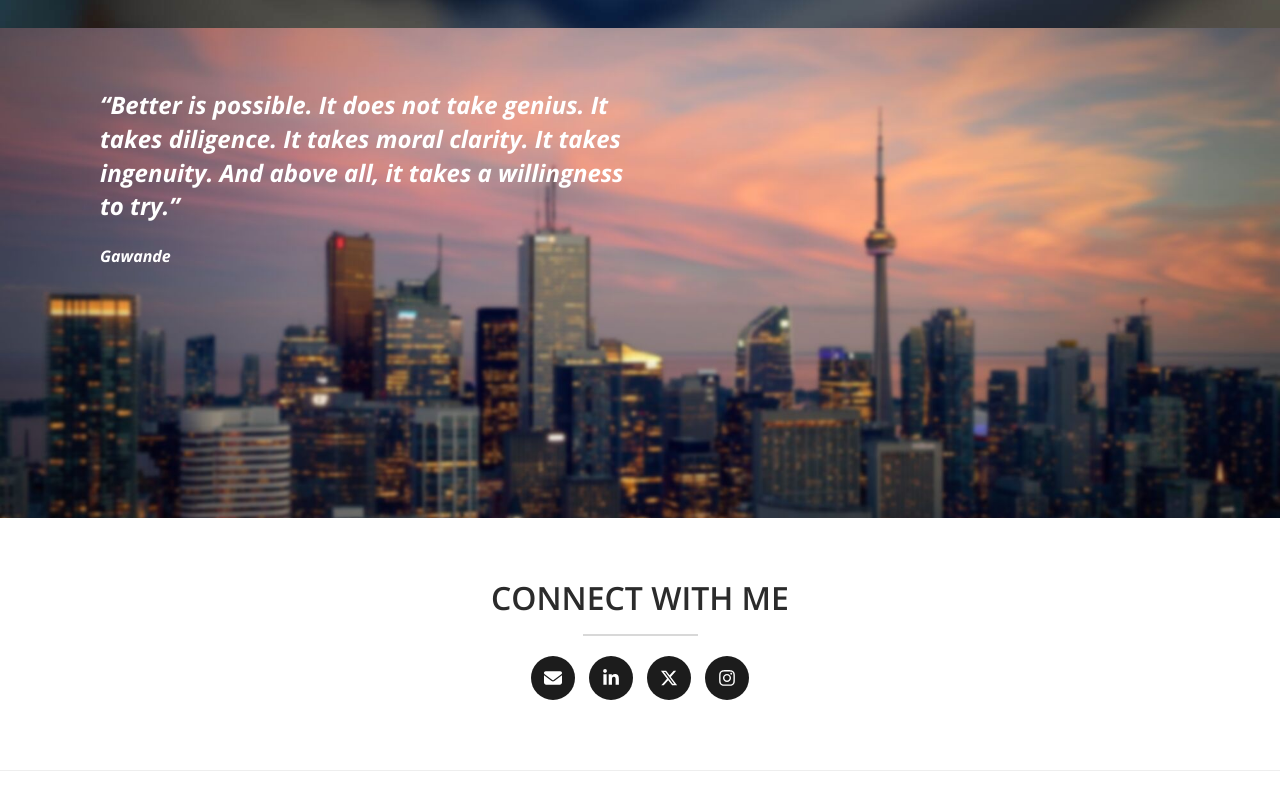
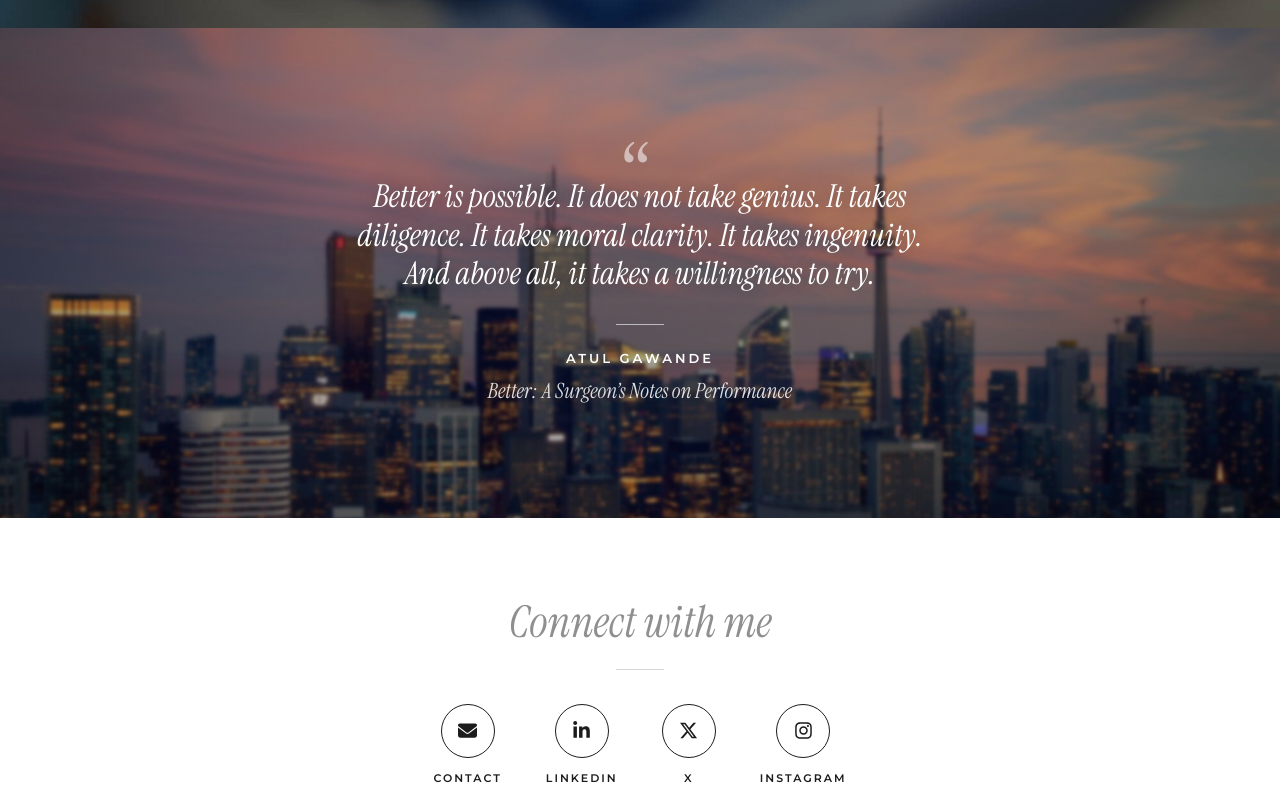
Before and after one commit to anserdaud/anserdaud.github.io, a plain HTML site: page index.html in a window 1280 px wide. Shown: the part 2140-2936 px from the top of the page. Drawn offline with nearby package versions, Linux system fonts and the light colour scheme.

Commit message:
Home: restyle the Gawande quote and the Connect with me section
- Quote in Instrument Serif italic, centred, with a soft opening mark and
  the attribution "Atul Gawande / Better: A Surgeon's Notes on Performance"
- Light shading behind the quote for legibility
- "Connect with me" in the same italic as "Meet Dr. Daud", with outlined,
  labelled icon links (Contact, LinkedIn, X, Instagram)
- The mail icon now opens the Connect page instead of an email

Co-Authored-By: Claude Opus 5.5 <noreply@anthropic.com>
Claude-Session: https://claude.ai/code/session_01AfdbZaNSyjfJABNxcbQCNQ

```diff
--- a/assets/css/home.css
+++ b/assets/css/home.css
@@ -72,3 +72,149 @@
   .meet-title,
   .section-title.about-title { font-size: 38px; }
 }
+
+/* ---------- Gawande quote: Instrument Serif italic, centred ---------- */
+.quote-section {
+  position: relative;
+  display: flex;
+  align-items: center;
+  padding: 90px 0;
+}
+.quote-section::before {
+  content: "";
+  position: absolute;
+  inset: 0;
+  background: radial-gradient(ellipse 70% 75% at 50% 50%, rgba(12, 14, 28, .42), rgba(12, 14, 28, .18));
+}
+.quote-section > .container { position: relative; width: 100%; }
+.quote-figure {
+  max-width: 820px;
+  margin: 0 auto;
+  text-align: center;
+  color: #fff;
+}
+.quote-figure::before {
+  content: "\201C";
+  display: block;
+  height: 40px;
+  font-family: "Instrument Serif", Georgia, "Times New Roman", serif;
+  font-size: 90px;
+  line-height: 1;
+  color: rgba(255, 255, 255, .55);
+}
+.quote-section .quote {
+  max-width: none;
+  margin: 0;
+  font-family: "Instrument Serif", Georgia, "Times New Roman", serif;
+  font-size: 31.5px;
+  font-style: italic;
+  font-weight: 400;
+  line-height: 1.22;
+  text-wrap: balance;
+  text-shadow: 0 1px 18px rgba(0, 0, 0, .25);
+}
+.quote-section .quote p { max-width: 680px; margin: 0 auto; }
+.quote-source {
+  margin-top: 30px;
+  padding-top: 24px;
+  position: relative;
+}
+.quote-source::before {
+  content: "";
+  position: absolute;
+  top: 0;
+  left: 50%;
+  width: 48px;
+  margin-left: -24px;
+  border-top: 1px solid rgba(255, 255, 255, .6);
+}
+.quote-author {
+  display: block;
+  font-family: var(--font-head);
+  font-size: 13px;
+  font-weight: 600;
+  letter-spacing: 3px;
+  text-transform: uppercase;
+}
+.quote-book {
+  display: block;
+  margin-top: 6px;
+  font-family: "Instrument Serif", Georgia, "Times New Roman", serif;
+  font-size: 21px;
+  font-style: italic;
+  color: rgba(255, 255, 255, .85);
+}
+@media (max-width: 766px) {
+  .quote-section { padding: 64px 0; }
+  .quote-figure::before { height: 30px; font-size: 69px; }
+  .quote-section .quote { font-size: 22.5px; }
+  .quote-book { font-size: 19px; }
+}
+
+/* ---------- Connect with me: Instrument Serif title, labelled icon links ---------- */
+.connect-cta { padding: 80px 0 90px; text-align: center; }
+.connect-title {
+  margin: 0;
+  font-family: "Instrument Serif", Georgia, "Times New Roman", serif;
+  font-size: 44px;
+  font-style: italic;
+  font-weight: 400;
+  line-height: 1.1;
+  color: #8f8f8f;
+}
+.connect-title::after {
+  content: "";
+  display: block;
+  width: 48px;
+  margin: 22px auto 0;
+  border-top: 1px solid #d6d6d6;
+}
+.connect-links {
+  display: flex;
+  justify-content: center;
+  flex-wrap: wrap;
+  gap: 18px 44px;
+  margin: 34px 0 0;
+  padding: 0;
+  list-style: none;
+}
+.connect-links a {
+  display: flex;
+  flex-direction: column;
+  align-items: center;
+  gap: 12px;
+  color: var(--dark);
+  text-decoration: none;
+}
+.connect-icon {
+  display: flex;
+  align-items: center;
+  justify-content: center;
+  width: 54px;
+  height: 54px;
+  border: 1px solid var(--dark);
+  border-radius: 50%;
+  transition: background .2s, transform .2s;
+}
+.connect-icon svg { width: 19px; height: 19px; fill: var(--dark); transition: fill .2s; }
+.connect-label {
+  font-family: var(--font-head);
+  font-size: 11px;
+  font-weight: 600;
+  letter-spacing: 2px;
+  text-transform: uppercase;
+}
+.connect-links a:hover .connect-icon { background: var(--dark); transform: translateY(-2px); }
+.connect-links a:hover .connect-icon svg { fill: #fff; }
+.connect-links a:focus-visible { outline: none; }
+.connect-links a:focus-visible .connect-icon { outline: 2px solid var(--link); outline-offset: 3px; }
+@media (max-width: 766px) {
+  .connect-cta { padding: 60px 0 70px; }
+  .connect-title { font-size: 38px; }
+  .connect-links { display: grid; grid-template-columns: repeat(4, minmax(0, 1fr)); gap: 0; }
+  .connect-icon { width: 50px; height: 50px; }
+  .connect-label { font-size: 10px; letter-spacing: 1.2px; }
+}
+@media (max-width: 360px) {
+  .connect-label { letter-spacing: .4px; }
+}
--- a/index.html
+++ b/index.html
@@ -181,23 +181,27 @@ Outside of medicine, I have been involved in a wide range of humanitarian and he
 
 <section class="quote-section section-photo parallax" style="background-image: url('images/bg-home-quote.jpg');">
   <div class="container">
-    <blockquote class="quote">
-      “Better is possible. It does not take genius. It takes diligence. It takes moral clarity. It takes ingenuity. And above all, it takes a willingness to try.”
-      <cite>Gawande</cite>
-    </blockquote>
+    <figure class="quote-figure">
+      <blockquote class="quote">
+        <p>Better is possible. It does not take genius. It takes diligence. It takes moral clarity. It takes ingenuity. And above all, it takes a willingness to try.</p>
+      </blockquote>
+      <figcaption class="quote-source">
+        <span class="quote-author">Atul Gawande</span>
+        <cite class="quote-book">Better: A Surgeon&rsquo;s Notes on Performance</cite>
+      </figcaption>
+    </figure>
   </div>
 </section>
 
-<section class="section center">
+<section class="section connect-cta">
   <div class="container">
-    <h2 class="section-title">CONNECT WITH ME</h2>
-    <img src="images/divider-graphic_2_orig.png" alt="" style="margin: 10px auto;">
-    <div class="social">
-    <a href="mailto:anser.daud@gmail.com" aria-label="Email"><svg aria-hidden="true" focusable="false" xmlns="http://www.w3.org/2000/svg" viewBox="0 0 512 512"><path d="M48 64C21.5 64 0 85.5 0 112c0 15.1 7.1 29.3 19.2 38.4L236.8 313.6c11.4 8.5 27 8.5 38.4 0L492.8 150.4c12.1-9.1 19.2-23.3 19.2-38.4c0-26.5-21.5-48-48-48L48 64zM0 176L0 384c0 35.3 28.7 64 64 64l384 0c35.3 0 64-28.7 64-64l0-208L294.4 339.2c-22.8 17.1-54 17.1-76.8 0L0 176z"/></svg></a>
-    <a href="https://www.linkedin.com/in/anser-daud/" target="_blank" rel="noopener" aria-label="LinkedIn"><svg aria-hidden="true" focusable="false" xmlns="http://www.w3.org/2000/svg" viewBox="0 0 448 512"><path d="M100.28 448H7.4V148.9h92.88zM53.79 108.1C24.09 108.1 0 83.5 0 53.8a53.79 53.79 0 0 1 107.58 0c0 29.7-24.1 54.3-53.79 54.3zM447.9 448h-92.68V302.4c0-34.7-.7-79.2-48.29-79.2-48.29 0-55.69 37.7-55.69 76.7V448h-92.78V148.9h89.08v40.8h1.3c12.4-23.5 42.69-48.3 87.88-48.3 94 0 111.28 61.9 111.28 142.3V448z"/></svg></a>
-    <a href="https://x.com/anserdaud" target="_blank" rel="noopener" aria-label="X (Twitter)"><svg aria-hidden="true" focusable="false" xmlns="http://www.w3.org/2000/svg" viewBox="0 0 512 512"><path d="M389.2 48h70.6L305.6 224.2 487 464H345L233.7 318.6 106.5 464H35.8L200.7 275.5 26.8 48H172.4L272.9 180.9 389.2 48zM364.4 421.8h39.1L151.1 88h-42L364.4 421.8z"/></svg></a>
-    <a href="https://instagram.com/dranserdaud" target="_blank" rel="noopener" aria-label="Instagram"><svg aria-hidden="true" focusable="false" xmlns="http://www.w3.org/2000/svg" viewBox="0 0 448 512"><path d="M224.1 141c-63.6 0-114.9 51.3-114.9 114.9s51.3 114.9 114.9 114.9S339 319.5 339 255.9 287.7 141 224.1 141zm0 189.6c-41.1 0-74.7-33.5-74.7-74.7s33.5-74.7 74.7-74.7 74.7 33.5 74.7 74.7-33.6 74.7-74.7 74.7zm146.4-194.3c0 14.9-12 26.8-26.8 26.8-14.9 0-26.8-12-26.8-26.8s12-26.8 26.8-26.8 26.8 12 26.8 26.8zm76.1 27.2c-1.7-35.9-9.9-67.7-36.2-93.9-26.2-26.2-58-34.4-93.9-36.2-37-2.1-147.9-2.1-184.9 0-35.8 1.7-67.6 9.9-93.9 36.1s-34.4 58-36.2 93.9c-2.1 37-2.1 147.9 0 184.9 1.7 35.9 9.9 67.7 36.2 93.9s58 34.4 93.9 36.2c37 2.1 147.9 2.1 184.9 0 35.9-1.7 67.7-9.9 93.9-36.2 26.2-26.2 34.4-58 36.2-93.9 2.1-37 2.1-147.8 0-184.8zM398.8 388c-7.8 19.6-22.9 34.7-42.6 42.6-29.5 11.7-99.5 9-132.1 9s-102.7 2.6-132.1-9c-19.6-7.8-34.7-22.9-42.6-42.6-11.7-29.5-9-99.5-9-132.1s-2.6-102.7 9-132.1c7.8-19.6 22.9-34.7 42.6-42.6 29.5-11.7 99.5-9 132.1-9s102.7-2.6 132.1 9c19.6 7.8 34.7 22.9 42.6 42.6 11.7 29.5 9 99.5 9 132.1s2.7 102.7-9 132.1z"/></svg></a>
-    </div>
+    <h2 class="connect-title">Connect with me</h2>
+    <ul class="connect-links">
+      <li><a href="connect.html"><span class="connect-icon"><svg aria-hidden="true" focusable="false" xmlns="http://www.w3.org/2000/svg" viewBox="0 0 512 512"><path d="M48 64C21.5 64 0 85.5 0 112c0 15.1 7.1 29.3 19.2 38.4L236.8 313.6c11.4 8.5 27 8.5 38.4 0L492.8 150.4c12.1-9.1 19.2-23.3 19.2-38.4c0-26.5-21.5-48-48-48L48 64zM0 176L0 384c0 35.3 28.7 64 64 64l384 0c35.3 0 64-28.7 64-64l0-208L294.4 339.2c-22.8 17.1-54 17.1-76.8 0L0 176z"/></svg></span><span class="connect-label">Contact</span></a></li>
+      <li><a href="https://www.linkedin.com/in/anser-daud/" target="_blank" rel="noopener"><span class="connect-icon"><svg aria-hidden="true" focusable="false" xmlns="http://www.w3.org/2000/svg" viewBox="0 0 448 512"><path d="M100.28 448H7.4V148.9h92.88zM53.79 108.1C24.09 108.1 0 83.5 0 53.8a53.79 53.79 0 0 1 107.58 0c0 29.7-24.1 54.3-53.79 54.3zM447.9 448h-92.68V302.4c0-34.7-.7-79.2-48.29-79.2-48.29 0-55.69 37.7-55.69 76.7V448h-92.78V148.9h89.08v40.8h1.3c12.4-23.5 42.69-48.3 87.88-48.3 94 0 111.28 61.9 111.28 142.3V448z"/></svg></span><span class="connect-label">LinkedIn</span></a></li>
+      <li><a href="https://x.com/anserdaud" target="_blank" rel="noopener"><span class="connect-icon"><svg aria-hidden="true" focusable="false" xmlns="http://www.w3.org/2000/svg" viewBox="0 0 512 512"><path d="M389.2 48h70.6L305.6 224.2 487 464H345L233.7 318.6 106.5 464H35.8L200.7 275.5 26.8 48H172.4L272.9 180.9 389.2 48zM364.4 421.8h39.1L151.1 88h-42L364.4 421.8z"/></svg></span><span class="connect-label">X</span></a></li>
+      <li><a href="https://instagram.com/dranserdaud" target="_blank" rel="noopener"><span class="connect-icon"><svg aria-hidden="true" focusable="false" xmlns="http://www.w3.org/2000/svg" viewBox="0 0 448 512"><path d="M224.1 141c-63.6 0-114.9 51.3-114.9 114.9s51.3 114.9 114.9 114.9S339 319.5 339 255.9 287.7 141 224.1 141zm0 189.6c-41.1 0-74.7-33.5-74.7-74.7s33.5-74.7 74.7-74.7 74.7 33.5 74.7 74.7-33.6 74.7-74.7 74.7zm146.4-194.3c0 14.9-12 26.8-26.8 26.8-14.9 0-26.8-12-26.8-26.8s12-26.8 26.8-26.8 26.8 12 26.8 26.8zm76.1 27.2c-1.7-35.9-9.9-67.7-36.2-93.9-26.2-26.2-58-34.4-93.9-36.2-37-2.1-147.9-2.1-184.9 0-35.8 1.7-67.6 9.9-93.9 36.1s-34.4 58-36.2 93.9c-2.1 37-2.1 147.9 0 184.9 1.7 35.9 9.9 67.7 36.2 93.9s58 34.4 93.9 36.2c37 2.1 147.9 2.1 184.9 0 35.9-1.7 67.7-9.9 93.9-36.2 26.2-26.2 34.4-58 36.2-93.9 2.1-37 2.1-147.8 0-184.8zM398.8 388c-7.8 19.6-22.9 34.7-42.6 42.6-29.5 11.7-99.5 9-132.1 9s-102.7 2.6-132.1-9c-19.6-7.8-34.7-22.9-42.6-42.6-11.7-29.5-9-99.5-9-132.1s-2.6-102.7 9-132.1c7.8-19.6 22.9-34.7 42.6-42.6 29.5-11.7 99.5-9 132.1-9s102.7-2.6 132.1 9c19.6 7.8 34.7 22.9 42.6 42.6 11.7 29.5 9 99.5 9 132.1s2.7 102.7-9 132.1z"/></svg></span><span class="connect-label">Instagram</span></a></li>
+    </ul>
   </div>
 </section>
 </main>
```
